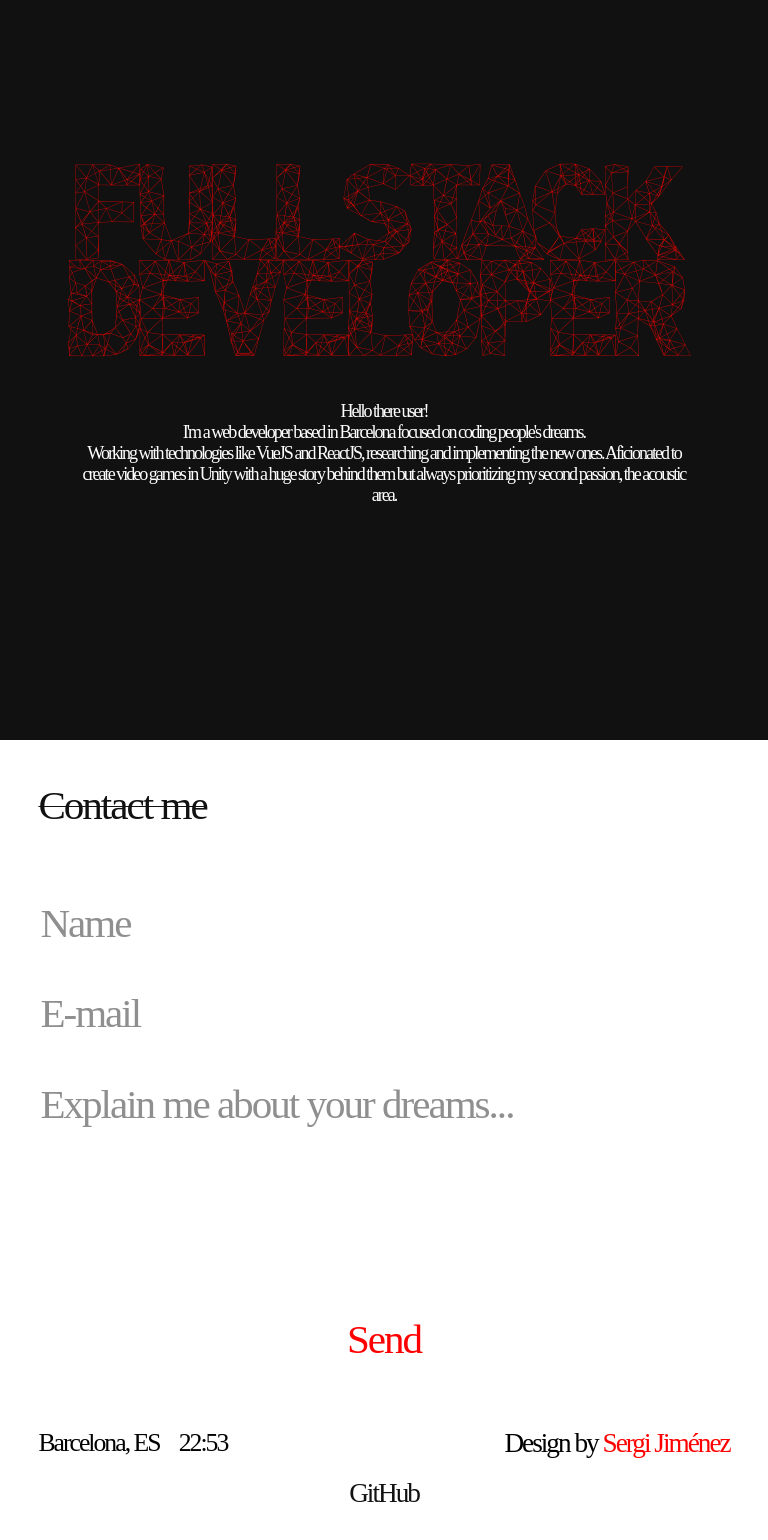
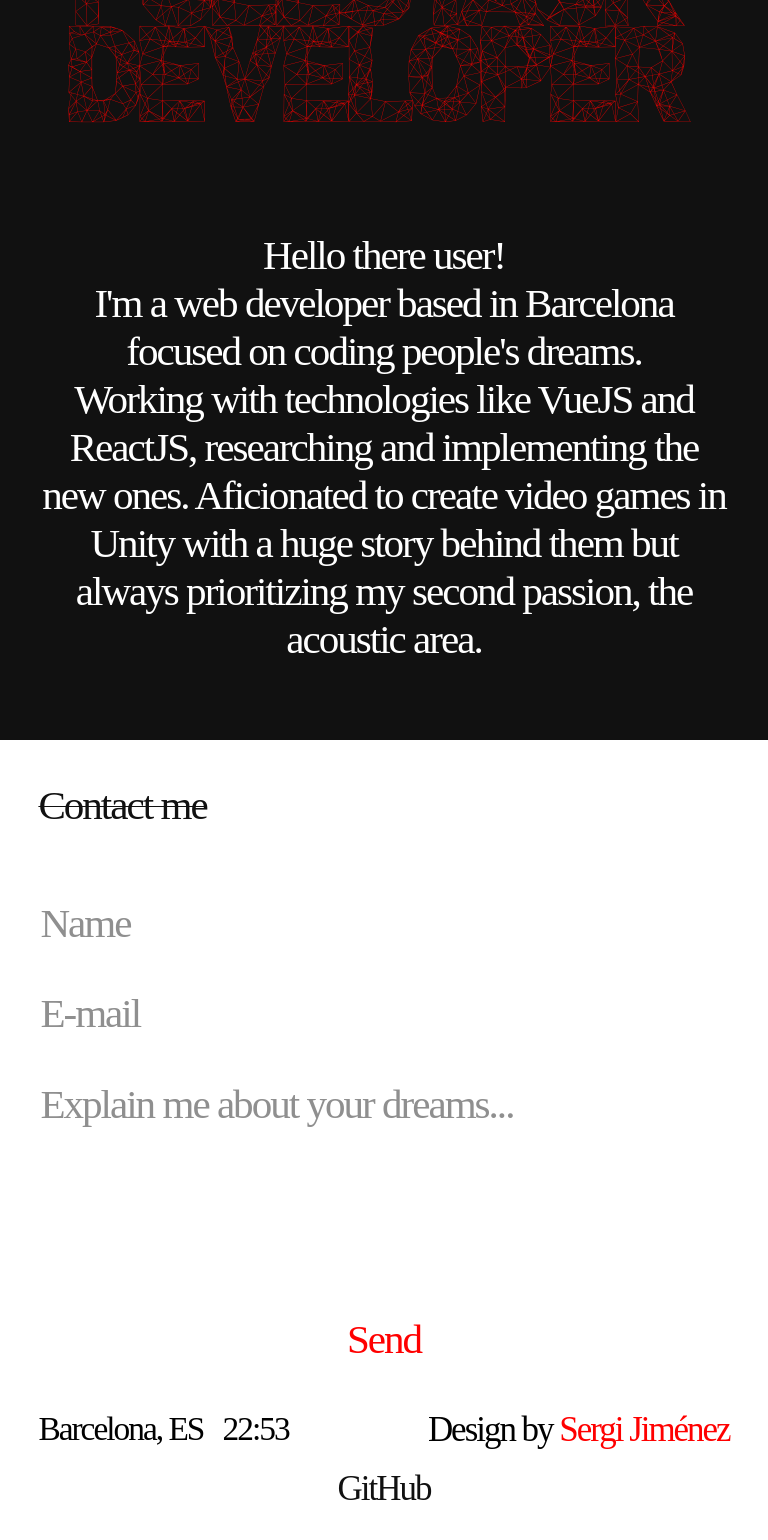
Before and after one commit to sergiJimenez/columbuscode, a Vue app: page / in a window 768 px wide. Shown: the part 1660-3200 px from the top of the page. Built offline with nearby package versions, Linux system fonts and the light colour scheme; a web font is replaced by a local one.

Commit message:
fixing font size contactMe layout responsive standar tablet and implementing font size to tablet whoamI Layout

```diff
--- a/src/components/contactMeLayout.vue
+++ b/src/components/contactMeLayout.vue
@@ -376,20 +376,20 @@
         }
 
         .gettingTime {
-            font-size: 3.35vw;
+            font-size: 4.35vw;
         }
 
         .hourLocal {
-            font-size: 3.35vw;
+            font-size: 4.35vw;
         }
 
         .designContact {
-            font-size: 3.55vw;
+            font-size: 4.55vw;
             margin-left: -5%;
         }
 
         .byContact {
-            font-size: 3.55vw;
+            font-size: 4.55vw;
         }
 
         .githubDiv {
@@ -398,7 +398,7 @@
 
         .github {
             margin-top: 2.5%;
-            font-size: 3.55vw;
+            font-size: 4.55vw;
         }
     }
 
--- a/src/components/whoamiLayout.vue
+++ b/src/components/whoamiLayout.vue
@@ -224,4 +224,15 @@
             margin-bottom: 20%;
         }
     }
+
+    /*Standard tablet's. Since 427px to 768px*/
+    @media (min-width: 427px) and (max-width: 768px) {
+        .contentInformationWhoIAm {
+            font-size: 5.35vw;
+            width: 90%;
+            margin-top: auto;
+            margin-bottom: 10%;
+        }
+
+    }
 </style>
```
